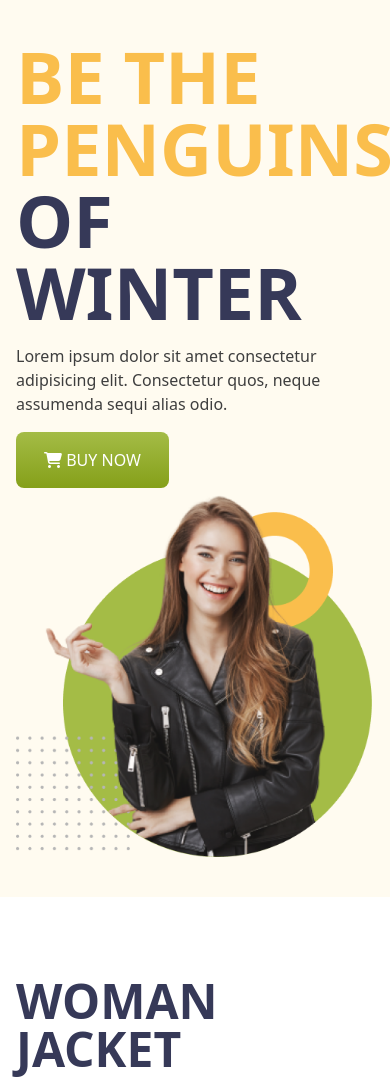
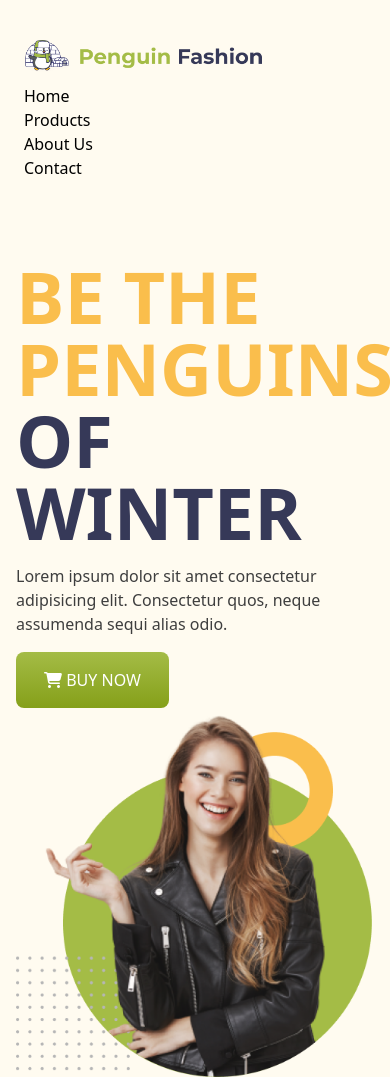
Before and after one commit to zahangir20bd/penguin-fashion, a plain HTML site: page index.html in a window 390 px wide. Shown: the top 1077 px of the page. Drawn offline with nearby package versions, Linux system fonts and the light colour scheme.

Commit message:
add Nav bar with mobile resposive

```diff
--- a/index.html
+++ b/index.html
@@ -18,10 +18,24 @@
     <!-- Header Start -->
     <header class="bg-[#FFFBF0]">
       <!-- Nav Bar Start -->
-      <nav></nav>
+      <nav
+        class="container mx-auto px-6 py-10 md:flex items-center justify-between space-y-4"
+      >
+        <div class="h-7 w-60"><img src="images/logo.png" alt="" /></div>
+        <div class="space-y-4">
+          <ul class="md:flex items-center gap-8">
+            <li><a href="#">Home</a></li>
+            <li><a href="#">Products</a></li>
+            <li><a href="#">About Us</a></li>
+            <li><a href="#">Contact</a></li>
+          </ul>
+        </div>
+      </nav>
       <!-- Nav Bar End -->
       <!-- Banner Start -->
-      <div class="container mx-auto py-10 px-4 md:flex items-center">
+      <div
+        class="container mx-auto py-10 px-4 md:flex items-center justify-between"
+      >
         <div class="space-y-4">
           <h1 class="text-7xl font-semibold uppercase text-[#FABE4C]">
             Be the Penguins <br />
```
